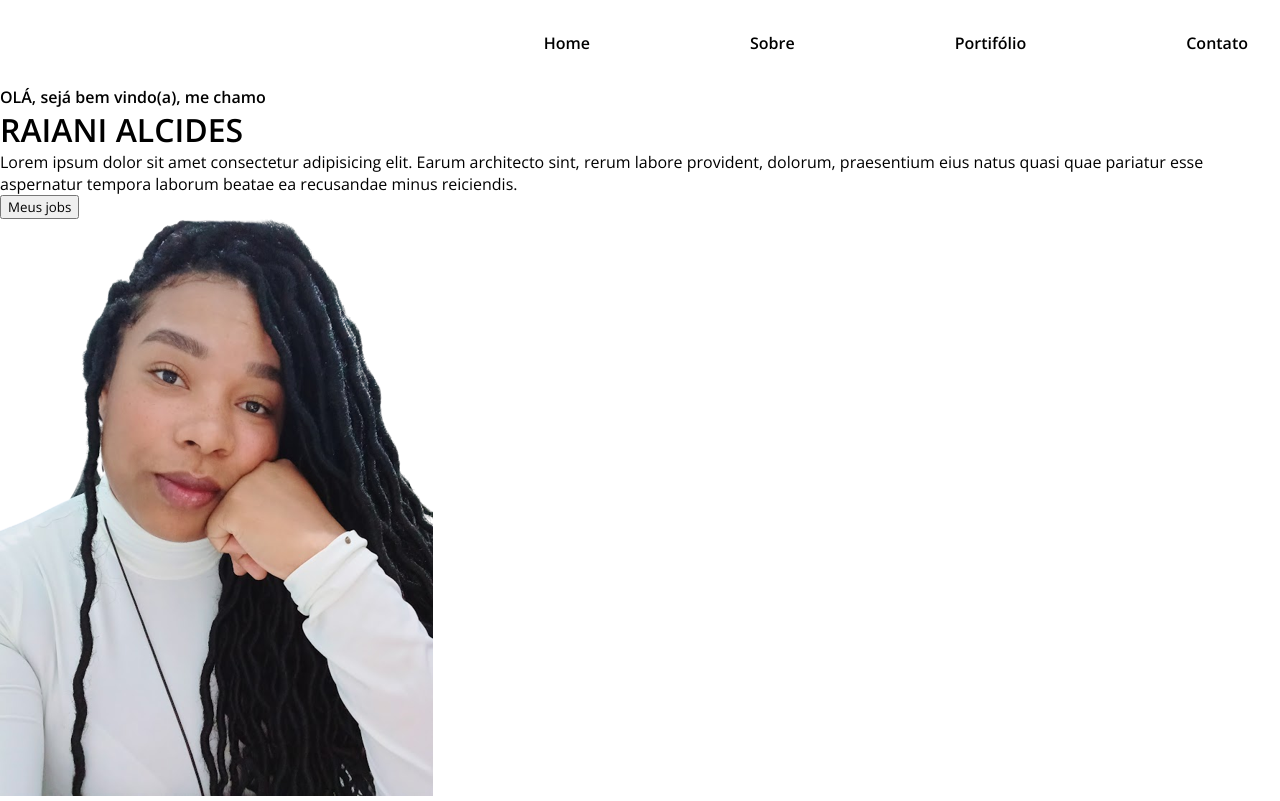
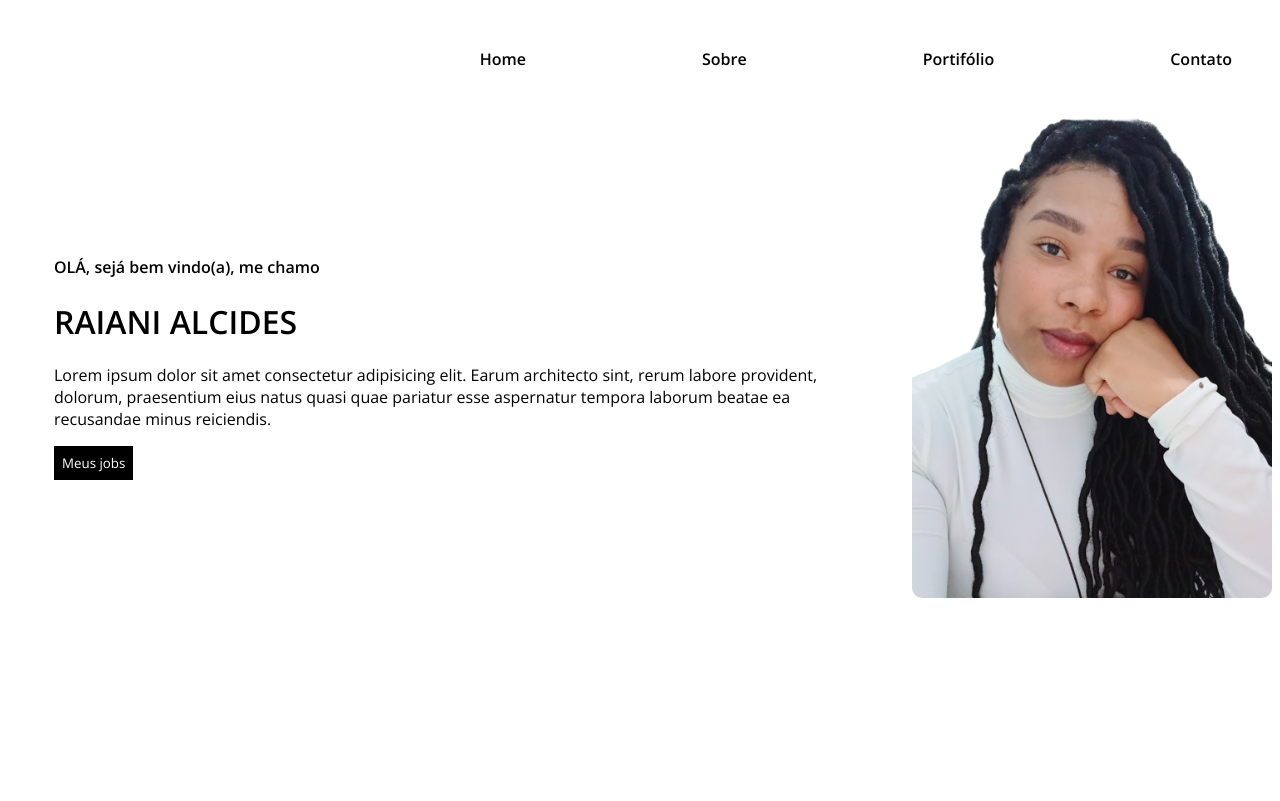
Before and after one commit to rayalcides/portfolio-raiani, a React (Vite) app: page / in a window 1280 px wide. Built offline with nearby package versions, Linux system fonts and the light colour scheme.

Commit message:
styles do menu e do banner

```diff
--- a/src/components/Banner.jsx
+++ b/src/components/Banner.jsx
@@ -1,18 +1,20 @@
 import perfil from '../assets/img/perfil.png'
+
+import styles from '../styles/components/banner.module.css'
 
 export function Banner() {
   return (
-    <div>
-     <div>
+    <div className={styles.bannerContainer}>
+     <div className={styles.bannerInformacoes}>
        <p>
          <strong>OLÁ, sejá bem vindo(a), me chamo</strong>
        </p>
        <h1>RAIANI ALCIDES</h1>
        <p>Lorem ipsum dolor sit amet consectetur adipisicing elit. Earum architecto sint, rerum labore provident, dolorum, praesentium eius natus quasi quae pariatur esse aspernatur tempora laborum beatae ea recusandae minus reiciendis.</p>
-       <button>Meus jobs</button>
+       <button className={styles.bannerClick}>Meus jobs</button>
      </div>
      <div>
-      <img src={perfil} alt="" />
+      <img className={styles.bannerImg} src={perfil} alt="" />
      </div>
     </div>
   )
--- a/src/global.css
+++ b/src/global.css
@@ -2,7 +2,7 @@
 
 
 *{
- margin: 0;
+
  box-sizing: border-box;
  font-family: 'Open Sans', sans-serif;
 }
--- /dev/null
+++ b/src/styles/components/banner.module.css
@@ -0,0 +1,26 @@
+.bannerContainer{
+  display: flex;
+  align-items: center;
+}
+
+.bannerInformacoes{
+  padding: 28px;
+  margin: 18px;
+}
+
+.bannerClick{
+  background: rgb(0, 0, 0);
+  color: white;
+  border: 0;
+  padding: 8px;
+}
+
+.bannerClick:hover{
+  transform: scale(1.2);
+  transition: 0.5s;
+}
+
+.bannerImg{
+  width: 360px;
+  border-radius: 10px;
+}
--- a/src/styles/components/menu.module.css
+++ b/src/styles/components/menu.module.css
@@ -5,10 +5,20 @@
   justify-content: end;
   padding: 2rem;
   list-style: none;
+
 }
+
+
 
 .menuContainer a{
   text-decoration: none;
-  color: black;
+  padding: 8px;
+  color: rgb(0, 0, 0);
   font-weight: 700;
 }
+
+.menuContainer li:hover{
+  transform: scale(1.1);
+  transition: 0.5s;
+  border-bottom: 1px solid;
+}
```
